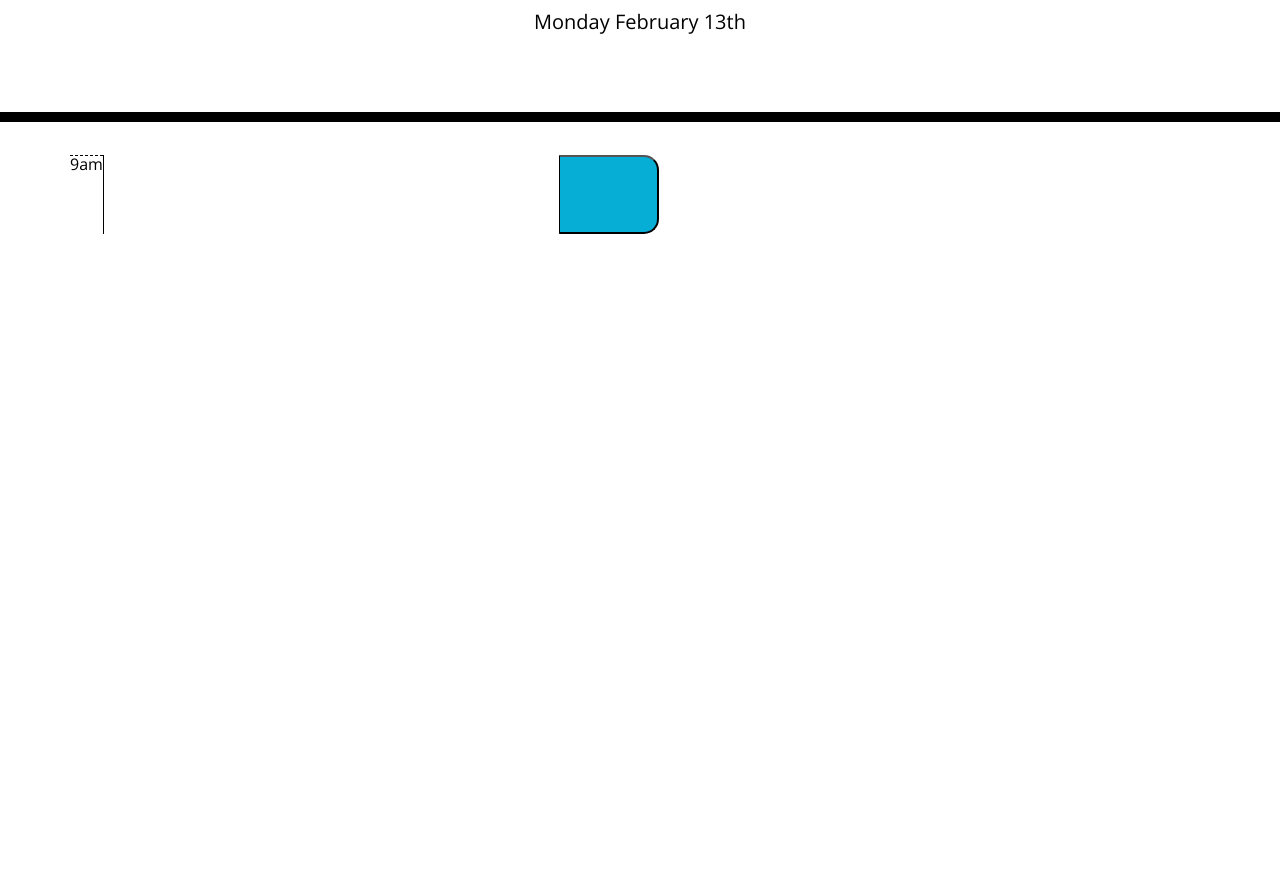
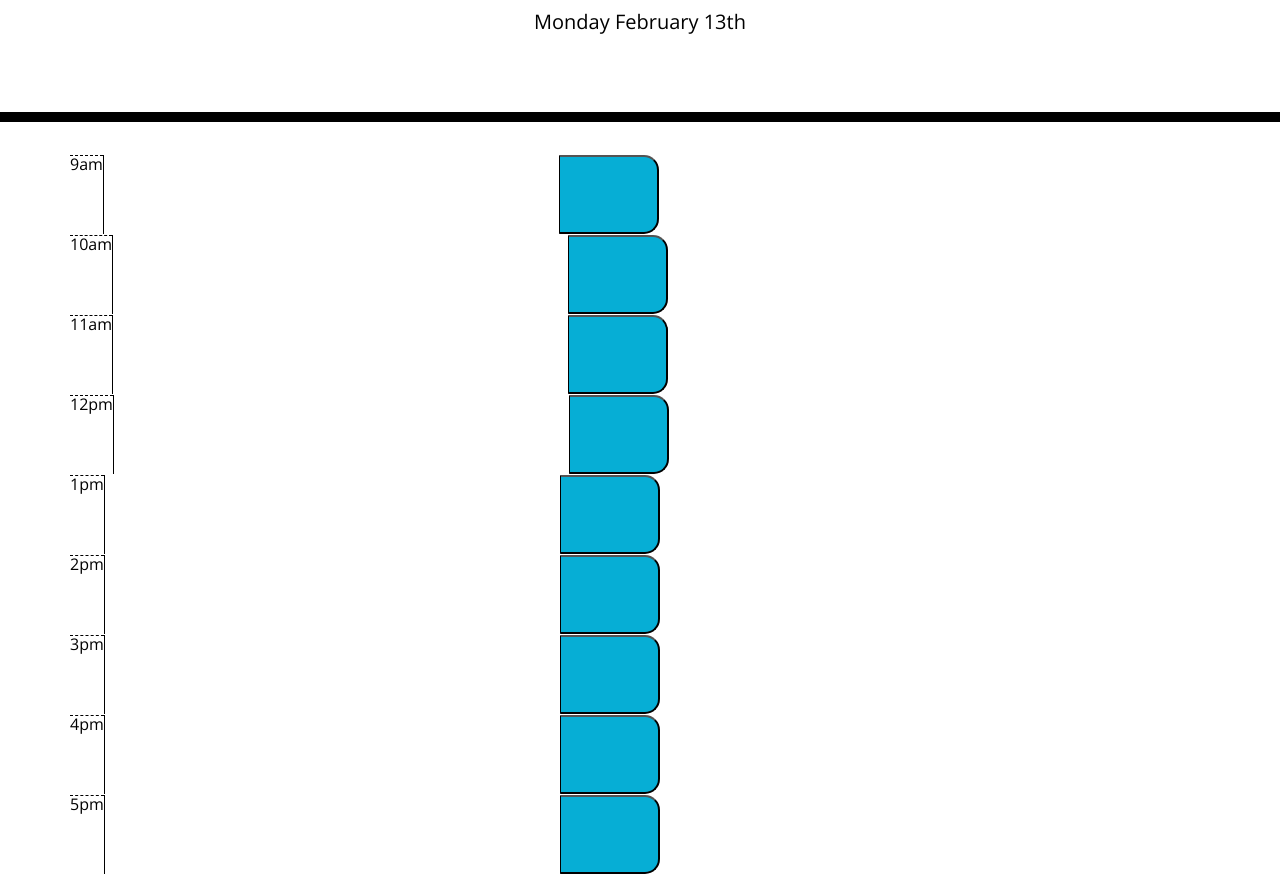
Before and after one commit to davidmannex/WorkdaySchedule, a plain HTML site: page index.html in a window 1280 px wide. Shown: the part 182-1056 px from the top of the page. Before the commit the page ends 800 px from the top, so only its background shows below. Drawn offline with nearby package versions, Linux system fonts and the light colour scheme.

Commit message:
added the rest of the hours and their saving and loading works correctly too

```diff
--- a/index.html
+++ b/index.html
@@ -35,8 +35,46 @@
         <textarea class="text"></textarea>
         <button class="saveBtn"></button>
       </div>
-      <div class="row"></div>
-      <div class="row"></div>
+      <div class="row" id="10am">
+        <p class="hour">10am</p>
+        <textarea class="text"></textarea>
+        <button class="saveBtn"></button>
+      </div>
+      <div class="row" id="11am">
+        <p class="hour">11am</p>
+        <textarea class="text"></textarea>
+        <button class="saveBtn"></button>
+      </div>
+      <div class="row" id="12pm">
+        <p class="hour">12pm</p>
+        <textarea class="text"></textarea>
+        <button class="saveBtn"></button>
+      </div>
+      <div class="row" id="1pm">
+        <p class="hour">1pm</p>
+        <textarea class="text"></textarea>
+        <button class="saveBtn"></button>
+      </div>
+      <div class="row" id="2pm">
+        <p class="hour">2pm</p>
+        <textarea class="text"></textarea>
+        <button class="saveBtn"></button>
+      </div>
+      <div class="row" id="1pm">
+        <p class="hour">3pm</p>
+        <textarea class="text"></textarea>
+        <button class="saveBtn"></button>
+      </div>
+      <div class="row" id="4pm">
+        <p class="hour">4pm</p>
+        <textarea class="text"></textarea>
+        <button class="saveBtn"></button>
+      </div>
+      <div class="row" id="5pm">
+        <p class="hour">5pm</p>
+        <textarea class="text"></textarea>
+        <button class="saveBtn"></button>
+      </div>
 
     </div>
 
--- a/script.js
+++ b/script.js
@@ -3,7 +3,15 @@ $("#currentDay").text(moment().format('dddd MMMM Do'));
 var currentTime= moment().hours();
 
 function load(){
-    $("#9am ").children(":input").val(localStorage.getItem("9am"));
+    $("#9am").children(":input").val(localStorage.getItem("9am"));
+    $("#10am").children(":input").val(localStorage.getItem("10am"));
+    $("#11am").children(":input").val(localStorage.getItem("11am"));
+    $("#12pm").children(":input").val(localStorage.getItem("12pm"));
+    $("#1pm").children(":input").val(localStorage.getItem("1pm"));
+    $("#2pm").children(":input").val(localStorage.getItem("2pm"));
+    $("#3pm").children(":input").val(localStorage.getItem("3pm"));
+    $("#4pm").children(":input").val(localStorage.getItem("4pm"));
+    $("#5pm").children(":input").val(localStorage.getItem("5pm"));
 }
 
 function save(){
```
